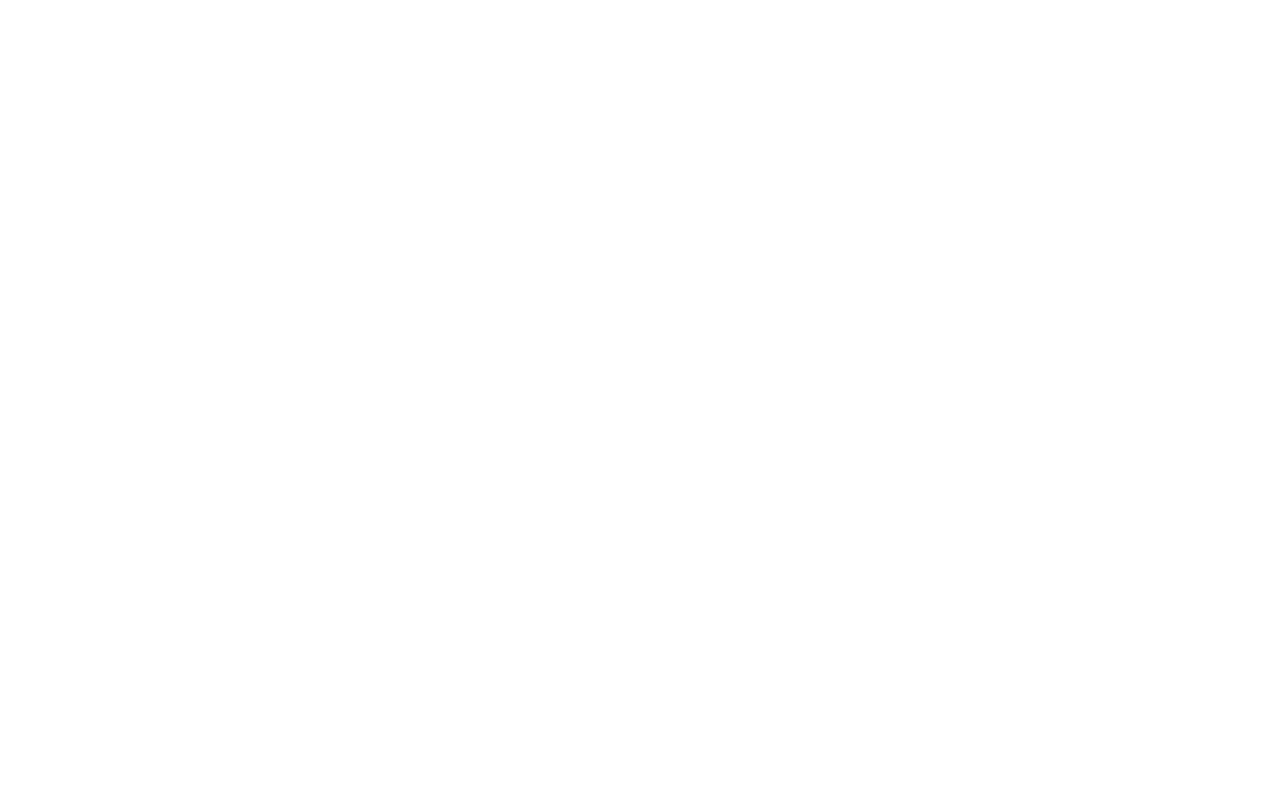
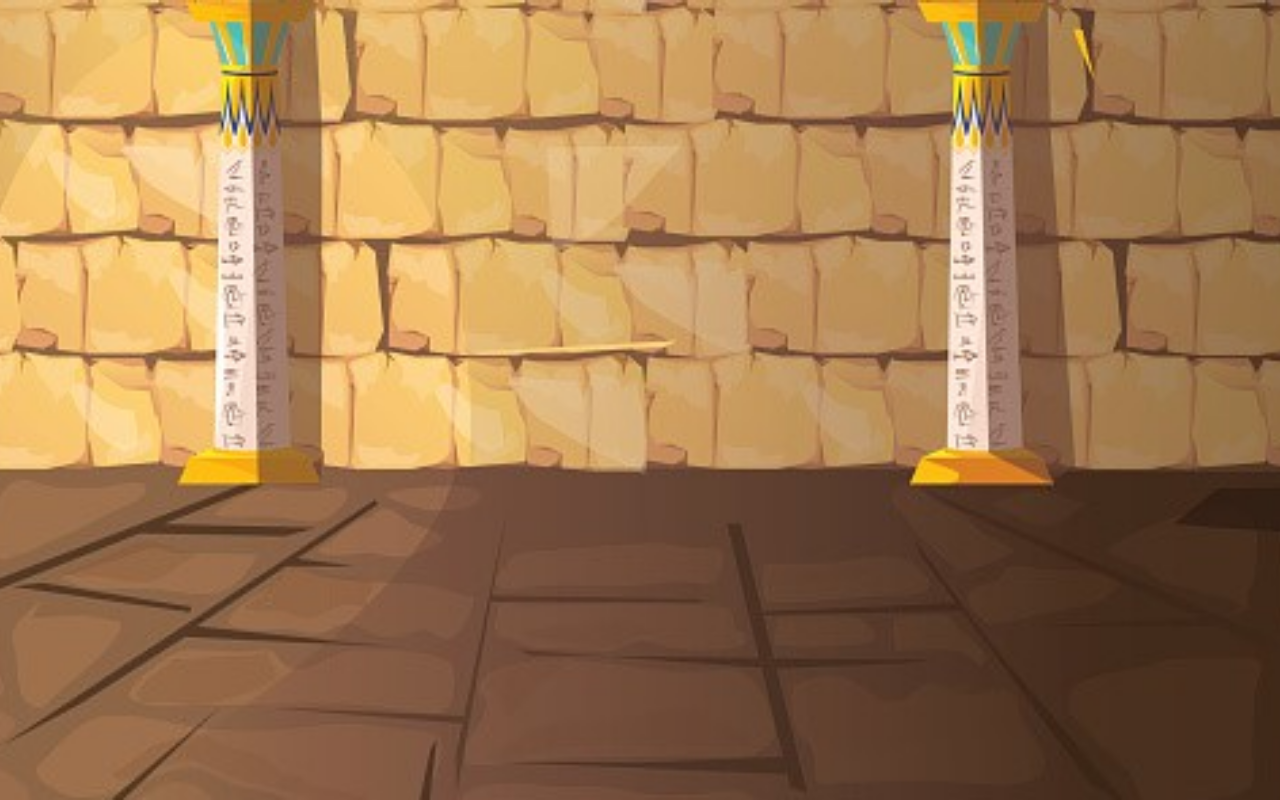
Before and after one commit to Solcii/Tres-faraones-en-linea, a React (Create React App) app: page / in a window 1280 px wide. Built offline with nearby package versions, Linux system fonts and the light colour scheme; a web font is replaced by a local one.

Commit message:
app style

```diff
--- a/src/App.css
+++ b/src/App.css
@@ -1,38 +1,19 @@
-.App {
-  text-align: center;
+.container{
+  display: flex;
+  flex-direction: column;
+  justify-content: center;
+  align-items: center;
+  background-image: url(./images/tumba-faraon.jpg);
+  height: 100vh;
+  background-position: center;
+  background-repeat: no-repeat;
+  background-size: cover;
+  background-color: #5a422f;
 }
 
-.App-logo {
-  height: 40vmin;
-  pointer-events: none;
-}
-
-@media (prefers-reduced-motion: no-preference) {
-  .App-logo {
-    animation: App-logo-spin infinite 20s linear;
+/* Diseño Responsive */
+@media (max-width: 768px) {
+  .container {
+    background-image: url(./images/tumba-faraon-mobile.jpg);
   }
 }
-
-.App-header {
-  background-color: #282c34;
-  min-height: 100vh;
-  display: flex;
-  flex-direction: column;
-  align-items: center;
-  justify-content: center;
-  font-size: calc(10px + 2vmin);
-  color: white;
-}
-
-.App-link {
-  color: #61dafb;
-}
-
-@keyframes App-logo-spin {
-  from {
-    transform: rotate(0deg);
-  }
-  to {
-    transform: rotate(360deg);
-  }
-}
```
Also changed, not shown: src/images/tumba-faraon.jpg.
